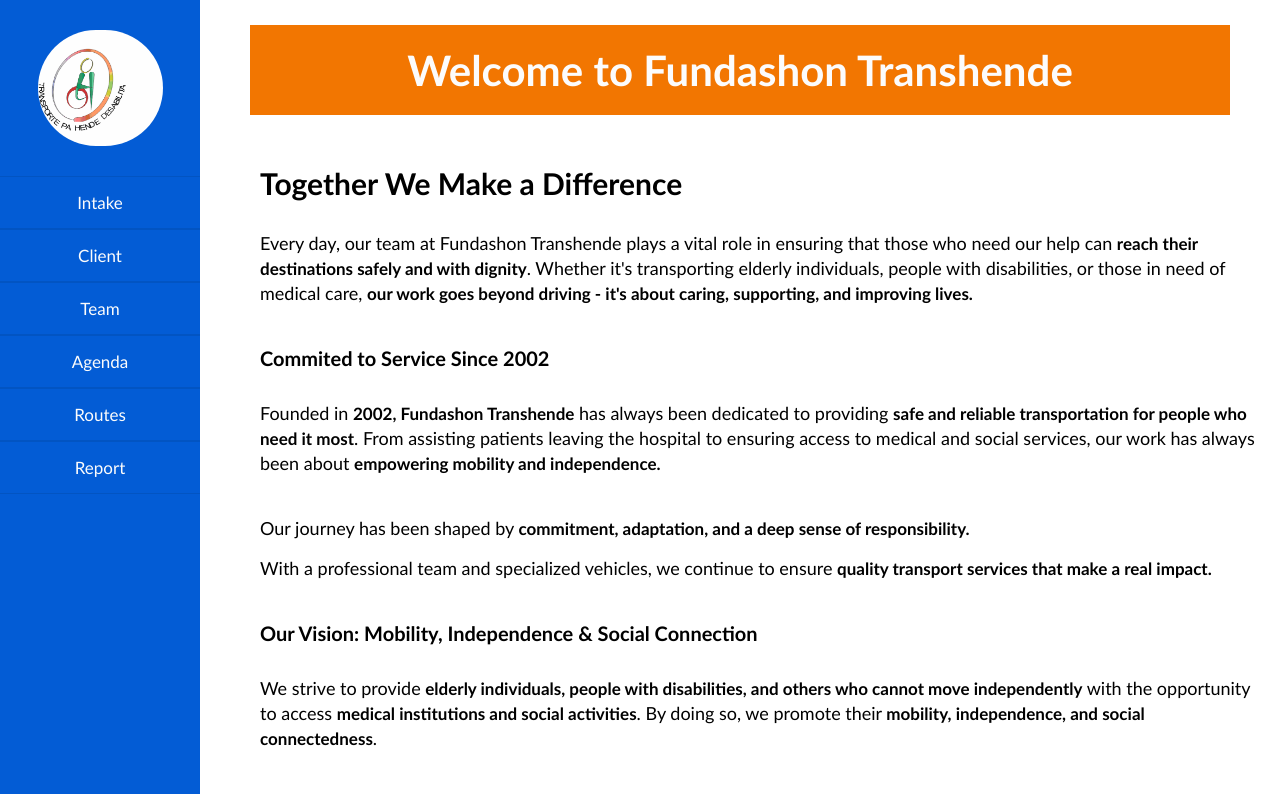
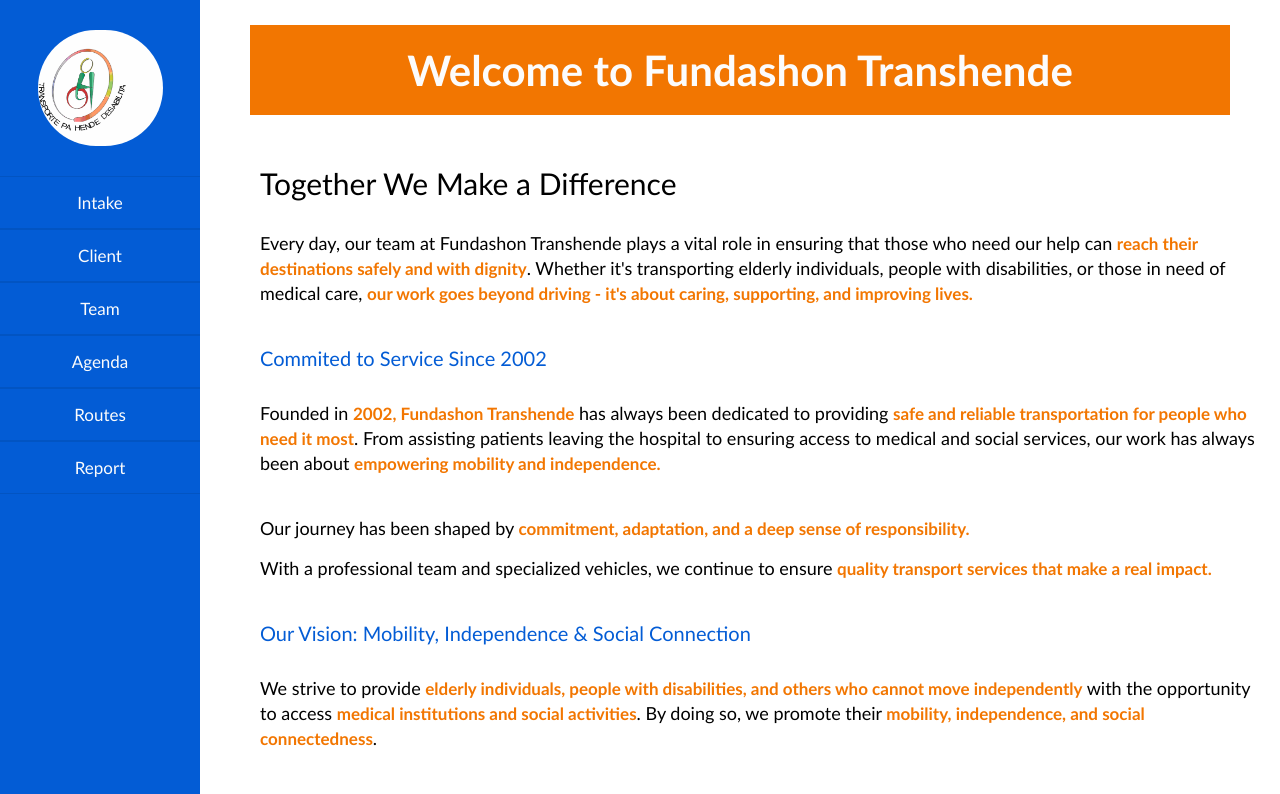
Before and after one commit to Trombley14/Fundashon-Transhende, a React (Create React App) app: page /home in a window 1280 px wide. Shown: the top 794 px of the page. Built offline with nearby package versions, Linux system fonts and the light colour scheme.

Commit message:
Made styling changes to text in particular the headings

```diff
--- a/src/styles.css
+++ b/src/styles.css
@@ -10,14 +10,13 @@
 
 body {
   overflow: auto;
-  width: 100vw;
-  height: 100vh;
 }
 
 /* Home page Styling */
 
 span {
   font-weight: bold;
+  color: #f27601;
 }
 
 .main-content {
@@ -41,12 +40,15 @@
 
 .main-content .info h2 {
   font-size: 30px;
+  font-weight: 400;
   margin-bottom: 10px;
 }
 
 .main-content .info h3 {
   font-size: 20px;
+  font-weight: 500;
   margin-bottom: 5px;
+  color: #035cd5;
 }
 
 .main-content .info p {
```
